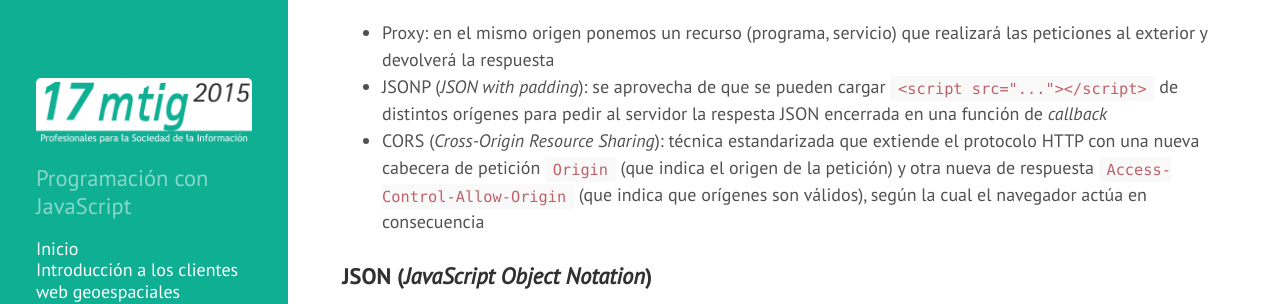
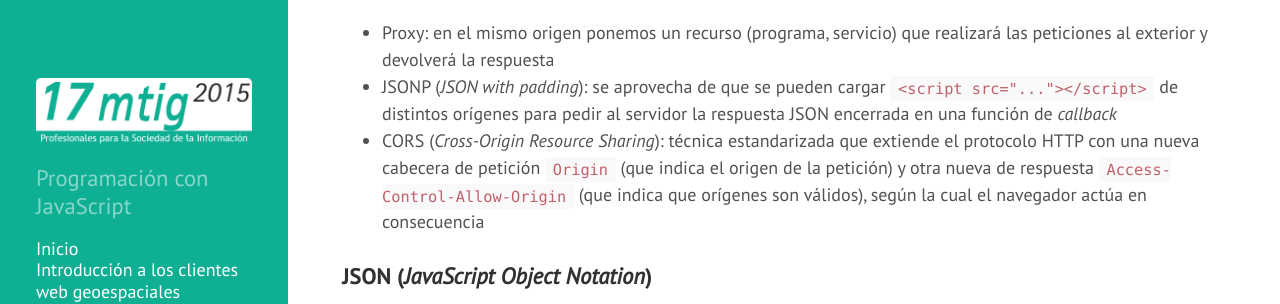
Before and after one commit to xguaita/mtig-js, a Jekyll site: the page built from modulo5/index.md, in a window 1280 px wide and 900 px high, scrolled down 12959 px. Shown: the part 185-489 px from the top of the window. Built offline with Jekyll 4.4.1, drawn with Linux system fonts in a browser that asks for light colours; Markdown is read by kramdown in place of the engine named in the settings.

Commit message:
Error ortográfico

```diff
--- a/modulo5/index.md
+++ b/modulo5/index.md
@@ -389,7 +389,7 @@ El objeto `XMLHttpRequest` se ve afectado por esta política de seguridad, por l
 Procedimientos más comunes para realizar peticiones a otros orígenes (y saltarse la política de seguridad):
 
 + Proxy: en el mismo origen ponemos un recurso (programa, servicio) que realizará las peticiones al exterior y devolverá la respuesta
-+ JSONP (_JSON with padding_): se aprovecha de que se pueden cargar `<script src="..."></script>` de distintos orígenes para pedir al servidor la respesta JSON encerrada en una función de _callback_
++ JSONP (_JSON with padding_): se aprovecha de que se pueden cargar `<script src="..."></script>` de distintos orígenes para pedir al servidor la respuesta JSON encerrada en una función de _callback_
 + CORS (_Cross-Origin Resource Sharing_): técnica estandarizada que extiende el protocolo HTTP con una nueva cabecera de petición `Origin` (que indica el origen de la petición) y otra nueva de respuesta `Access-Control-Allow-Origin` (que indica que orígenes son válidos), según la cual el navegador actúa en consecuencia
 
 
```
